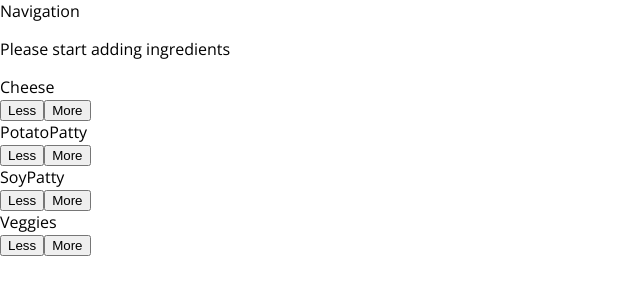
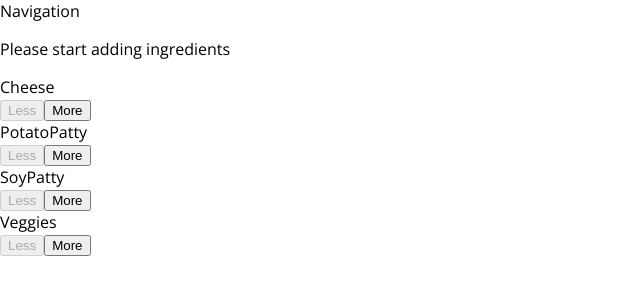
Before and after one commit to ruchibhindwale/React-Burger-Project, a React app: page / in a window 1280 px wide. Shown: the top 300 px of the page, without its empty margins (0-640 px from the left). Built offline with nearby package versions, Linux system fonts and the light colour scheme.

Commit message:
Adding logic for less and more buttons to add/remove ingredients

```diff
--- a/src/components/Burger/BuildControls/BuildControl/BuildControl.js
+++ b/src/components/Burger/BuildControls/BuildControl/BuildControl.js
@@ -5,8 +5,8 @@ const BuildControl = props => {
     return (
         <div className={classes.BuildControl}>
             <div className={classes.Label}>{props.label}</div>
-            <button className={classes.Less}>Less</button>
-            <button className={classes.More}>More</button>
+            <button className={classes.Less} onClick={props.ingrRemoved} disabled={props.disabled}>Less</button>
+            <button className={classes.More} onClick={props.ingrAdded}>More</button>
         </div>
     );
 }
--- a/src/components/Burger/BuildControls/BuildControls.js
+++ b/src/components/Burger/BuildControls/BuildControls.js
@@ -1,16 +1,14 @@
 import React, {Fragment} from 'react';
 import BuildControl from './BuildControl/BuildControl';
 import classes from './BuildControls.css';
+import ingredients from '../../../data/constants'
 
-const controls =[
-    {label: 'Cheese', type: 'cheese'},
-    {label: 'PotatoPatty', type: 'potatopatty'},
-    {label: 'SoyPatty', type: 'soypatty'},
-    {label: 'Veggies', type: 'veggies'},
-];
-
-const BuildControls = props => controls.map((ctrl) =>
-<BuildControl label={ctrl.label} key={ctrl.label}/>)
+const BuildControls = props => ingredients.map((ctrl) =>
+<BuildControl ingrAdded={() => props.ingredientAdded(ctrl.type)}
+              ingrRemoved={() => props.ingredientRemoved(ctrl.type)}
+              label={ctrl.label}
+              key={ctrl.label}
+              disabled={props.disabledInfo[ctrl.type]}/>)
     //console.log(props.availableIngr);
 
    /* const availableIngrs = props.availableIngr.map((element)=>{
--- a/src/containers/BurgerBuilder/BurgerBuilder.js
+++ b/src/containers/BurgerBuilder/BurgerBuilder.js
@@ -1,6 +1,7 @@
 import React, { Component, Fragment } from 'react';
 import Burger from '../../components/Burger/Burger';
 import BuildControls from '../../components/Burger/BuildControls/BuildControls';
+import ingredients from '../../data/constants';
 
 class BurgerBuilder extends Component{
     state = {
@@ -12,18 +13,66 @@ class BurgerBuilder extends Component{
        ingredients: [
            {name: 'Cheese', quantity: 0},
            {name: 'PotatoPatty', quantity:0},
+           {name: 'SoyPatty', quantity: 0},
            {name: 'Veggies', quantity: 0}
        ],
-       price: 0,
+       price: 15,
        checkedOut : false
     }
 
+    addIngredientHandler = (ingrName) => {
+        const updatedPrice = ingredients.find(ingr =>ingr.type == ingrName).price;
+
+        this.setState((prevState) => {
+            const updatedIngredients = [...prevState.ingredients];
+
+            updatedIngredients.forEach((element) => {
+            if(element.name === ingrName){
+                element.quantity++;
+            }
+        });
+
+        return{
+            ingredients: updatedIngredients,
+            price: prevState.price + updatedPrice
+        }
+        });
+    }
+
+    removeIngredientHandler = ingrName => {
+        const updatedPrice = ingredients.find(ingr =>ingr.type == ingrName).price;
+
+        this.setState((prevState) => {
+            const updatedIngredients = [...prevState.ingredients];
+
+            updatedIngredients.forEach((element) => {
+                if(element.name === ingrName){
+                    if(element.quantity <= 0) {
+                        return;
+                    } else {
+                        element.quantity--;
+                    }
+                }
+            });
+
+        return {
+            ingredients: updatedIngredients,
+            price: prevState.price - updatedPrice
+        }
+        });
+    }
+
     render(){
-        const burgerControls = [];
+        const disabledInfo = {};
+
+        [...this.state.ingredients].forEach((element) => {
+            disabledInfo[element.name] = element.quantity <= 0;
+        })
+
         return (
             <Fragment>
                 <Burger ingredients={this.state.ingredients}/>
-                <BuildControls availableIngr={this.state.availableIngrs}/>
+                <BuildControls disabledInfo={disabledInfo} ingredientAdded={this.addIngredientHandler} ingredientRemoved={this.removeIngredientHandler}/>
             </Fragment>
         );
     }
--- /dev/null
+++ b/src/data/constants.js
@@ -0,0 +1,8 @@
+const ingredientsDetails = [
+    {label: 'Cheese', type: 'Cheese', price: 5},
+    {label: 'PotatoPatty', type: 'PotatoPatty', price: 10},
+    {label: 'SoyPatty', type: 'SoyPatty', price: 5},
+    {label: 'Veggies', type: 'Veggies', price: 10},
+];
+
+export default ingredientsDetails;
```
